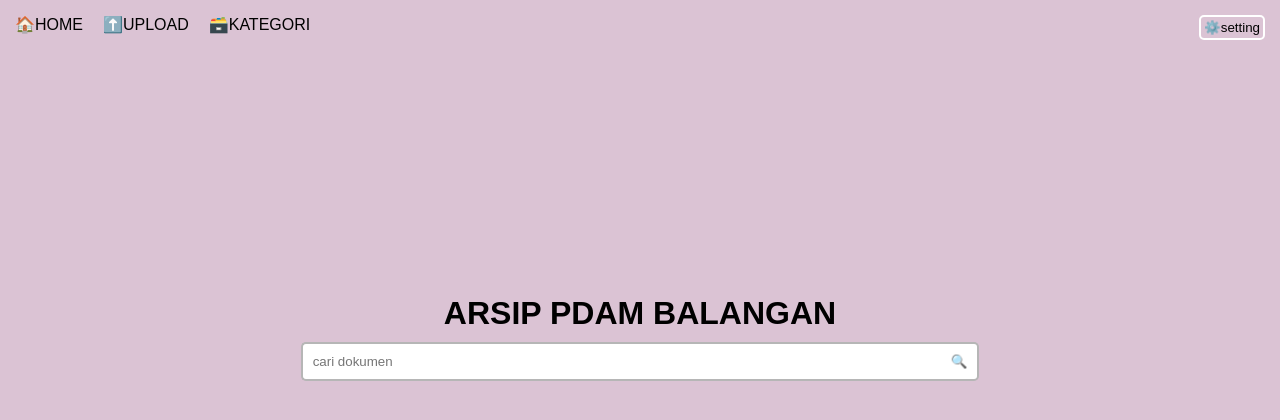
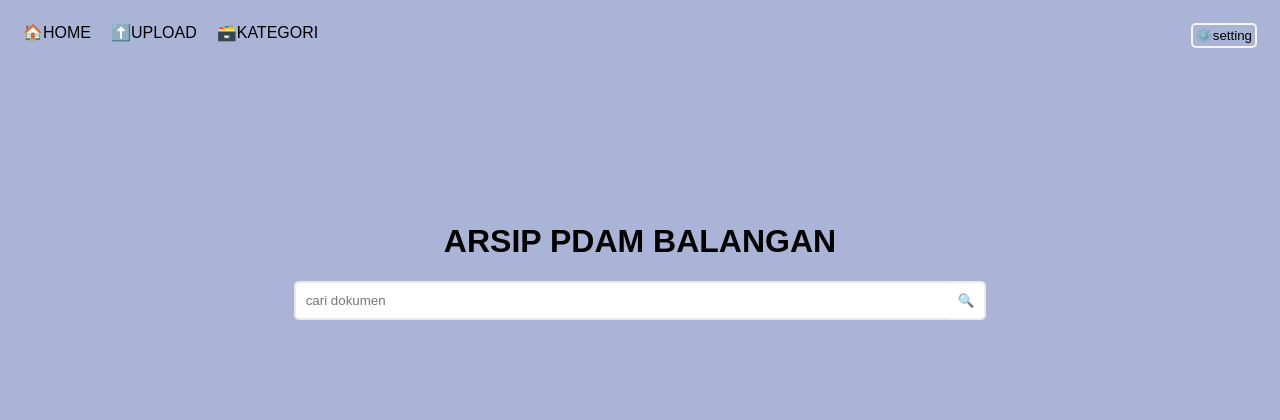
Before and after one commit to sariana04/sariana04.github.io, a plain HTML site: page index.html in a window 1280 px wide. Drawn offline with Linux system fonts and the light colour scheme.

Commit message:
Add files via upload

```diff
--- a/style.css
+++ b/style.css
@@ -1,4 +1,4 @@
-* {
+{
     margin: 0;
     padding: 0;
     box-sizing: border-box;
@@ -6,7 +6,7 @@
 
 body{
    font-family: arial, sans-serif;
-   background-color: rgb(219, 195, 212);
+   background-color: rgb(169, 180, 214);
 }
 
 .navbar {
@@ -22,12 +22,12 @@ body{
 
 .konten {
     text-align: center;
-    margin-top: 30vh;
+    margin-top: 20vh;
 }
 
 .setting {
     background-color: transparent;
-    border: 2px solid #ffffff;
+    border: 2px solid #f8f4f4;
     padding: 3px;
     border-radius: 5px;
     cursor: pointer;
@@ -35,7 +35,7 @@ body{
 
 #cari {
     background-color: #ffffff;
-    border: 2px solid rgb(182, 182, 182);
+    border: 2px solid rgb(236, 231, 231);
     border-right: none;
     outline: none;
     padding: 10px;
@@ -45,7 +45,7 @@ body{
 
 .search>button {
     background-color: #ffffff;
-    border: 2px solid rgb(182, 182, 182);
+    border: 2px solid rgb(238, 235, 235);
     padding: 10px;
     border-radius: 0 5px 5px 0;
     border-left: none;
```
Also changed, not shown: Perpustakaan Digital index.html (added, +25 -0 lines).
